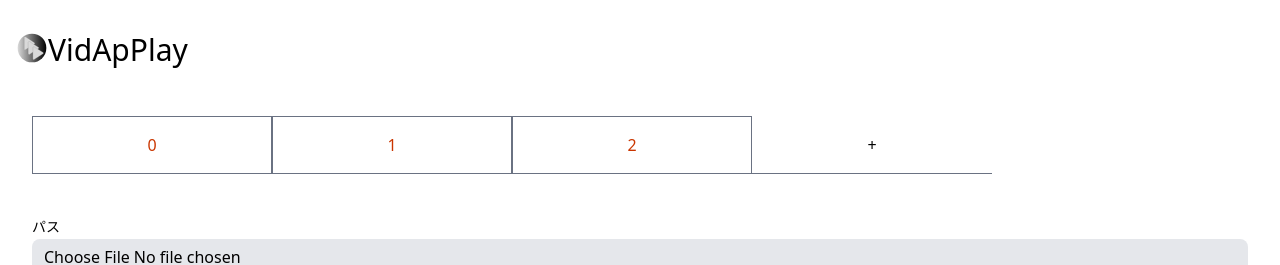
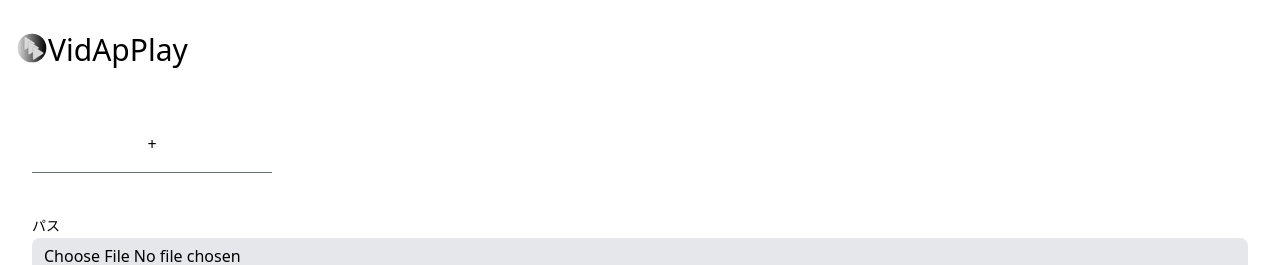
Before and after one commit to trancore/vid-ap-play, a React (Vite) app: page / in a window 1280 px wide. Shown: the top 265 px of the page. Built offline with nearby package versions, Linux system fonts and the light colour scheme.

Commit message:
feature: display tabs in useTab

```diff
--- a/src/components/Ui/Tab/ToggleTab.tsx
+++ b/src/components/Ui/Tab/ToggleTab.tsx
@@ -1,27 +1,31 @@
 import { Tab, TabGroup, TabList, TabPanels } from '@headlessui/react'
 import { ReactNode } from 'react'
+import useTab from '~/hooks/useTab'
 
 interface Props {
   children: ReactNode
 }
 
 export default function ToggleTab({ children }: Props): JSX.Element {
-  const dummy = Array.from({ length: 3 }, (_, i) => i)
+  const { tabs: currentTabs } = useTab()
 
   return (
     <TabGroup>
       <TabList className="sticky top-[116px] flex overflow-x-scroll pb-10">
-        {dummy.map((dummy, index) => (
-          <Tab
-            key={`tab-${index}`}
-            className="w-60 cursor-pointer overflow-hidden border border-gray-500 p-4 text-ellipsis text-orange-700"
-          >
-            {dummy}
+        {currentTabs === undefined || currentTabs.length < 1 ? (
+          <Tab className="min-w-60 cursor-pointer border-b border-gray-500 p-4 text-ellipsis">
+            +
           </Tab>
-        ))}
-        <Tab className="min-w-60 cursor-pointer border-b border-gray-500 p-4 text-ellipsis">
-          +
-        </Tab>
+        ) : (
+          currentTabs.map((tab, index) => (
+            <Tab
+              key={`tab-${index}`}
+              className="w-60 cursor-pointer overflow-hidden border border-gray-500 p-4 text-ellipsis text-orange-700"
+            >
+              {tab.path}
+            </Tab>
+          ))
+        )}
       </TabList>
       <TabPanels>{children}</TabPanels>
     </TabGroup>
```
